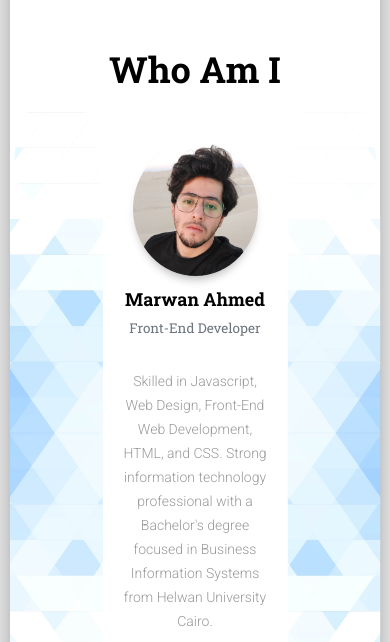
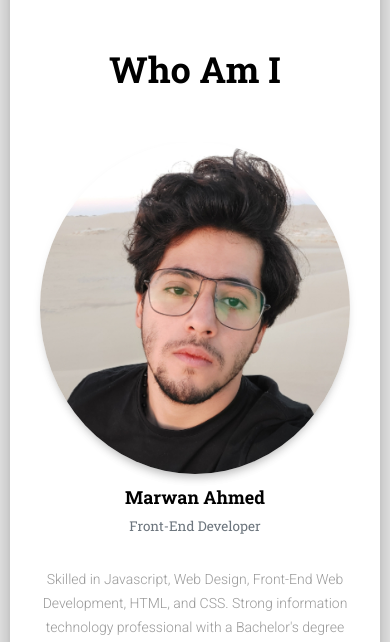
Before and after one commit to MarwanAhmedIbrahim/Portfolio-MarwanAhmed, a website: page index.html in a window 390 px wide. Shown: the part 4350-4992 px from the top of the page. Drawn offline with nearby package versions, Linux system fonts and the light colour scheme; files that its build step writes are made by us from their sources.

Commit message:
Fixing WhoAmI styling

```diff
--- a/index.html
+++ b/index.html
@@ -278,13 +278,13 @@ The above copyright notice and this permission notice shall be included in all c
             <h2 class="title">Who Am I</h2>
             <div class="team">
                 <div class="row">
-                    <div class="col-3"
+                    <div class="col-sm-3 d-none d-sm-block"
                          style="
                             background-image: url('assets/img/abstract-blue-geometric-shapes-background/17545.jpg');
                             background-size: cover;
                             background-position: center;
                             border-radius: 20%;"></div>
-                    <div class="col-6">
+                    <div class="col-sm-6">
                         <div class="team-player">
                             <div class="card card-plain">
                                 <div class="col-md-6 ml-auto mr-auto">
@@ -313,7 +313,7 @@ The above copyright notice and this permission notice shall be included in all c
                             </div>
                         </div>
                     </div>
-                    <div class="col-3"
+                    <div class="col-sm-3 d-none d-sm-block"
                          style="
                             background-image: url('assets/img/abstract-blue-geometric-shapes-background/17545.jpg');
                             background-size: cover;
```
